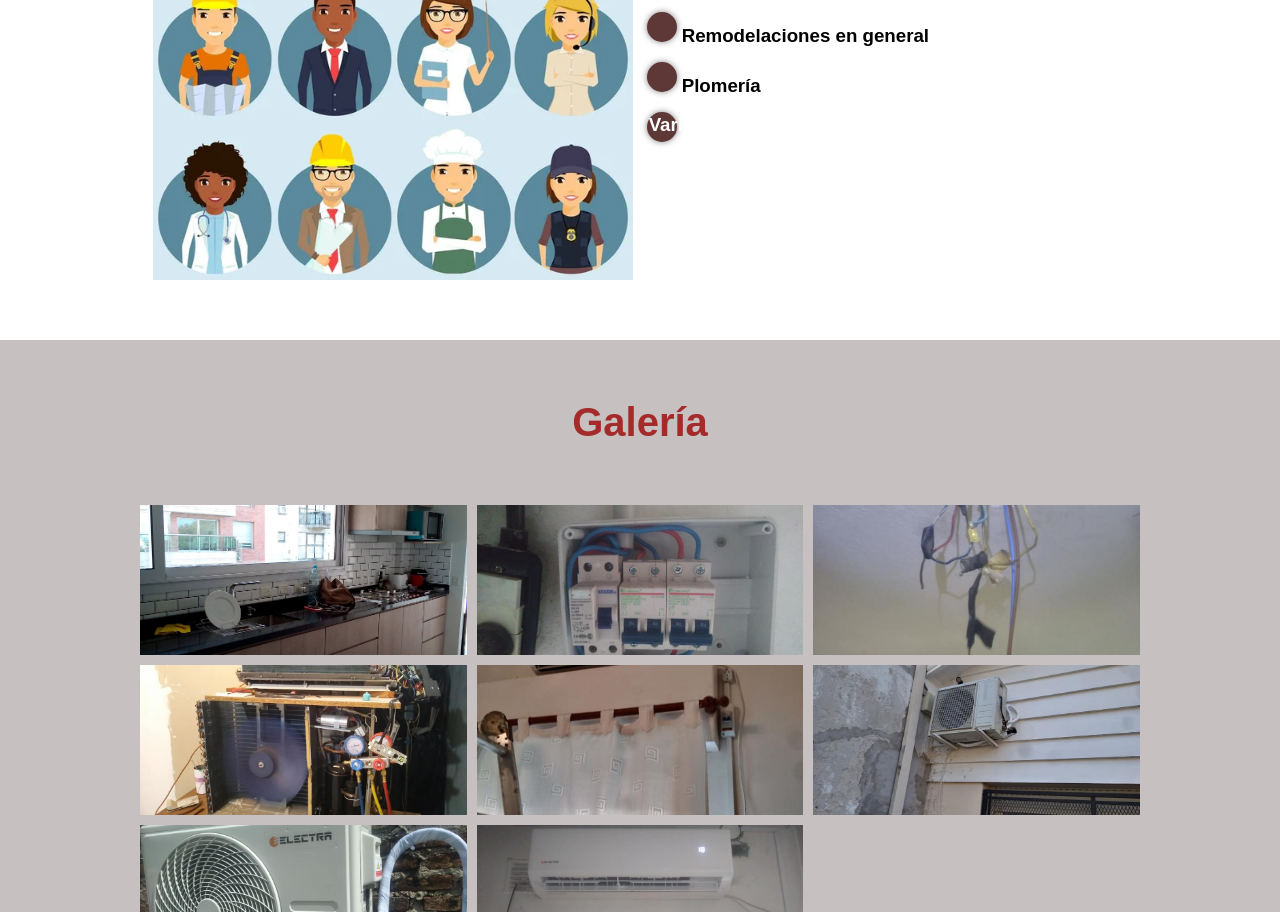
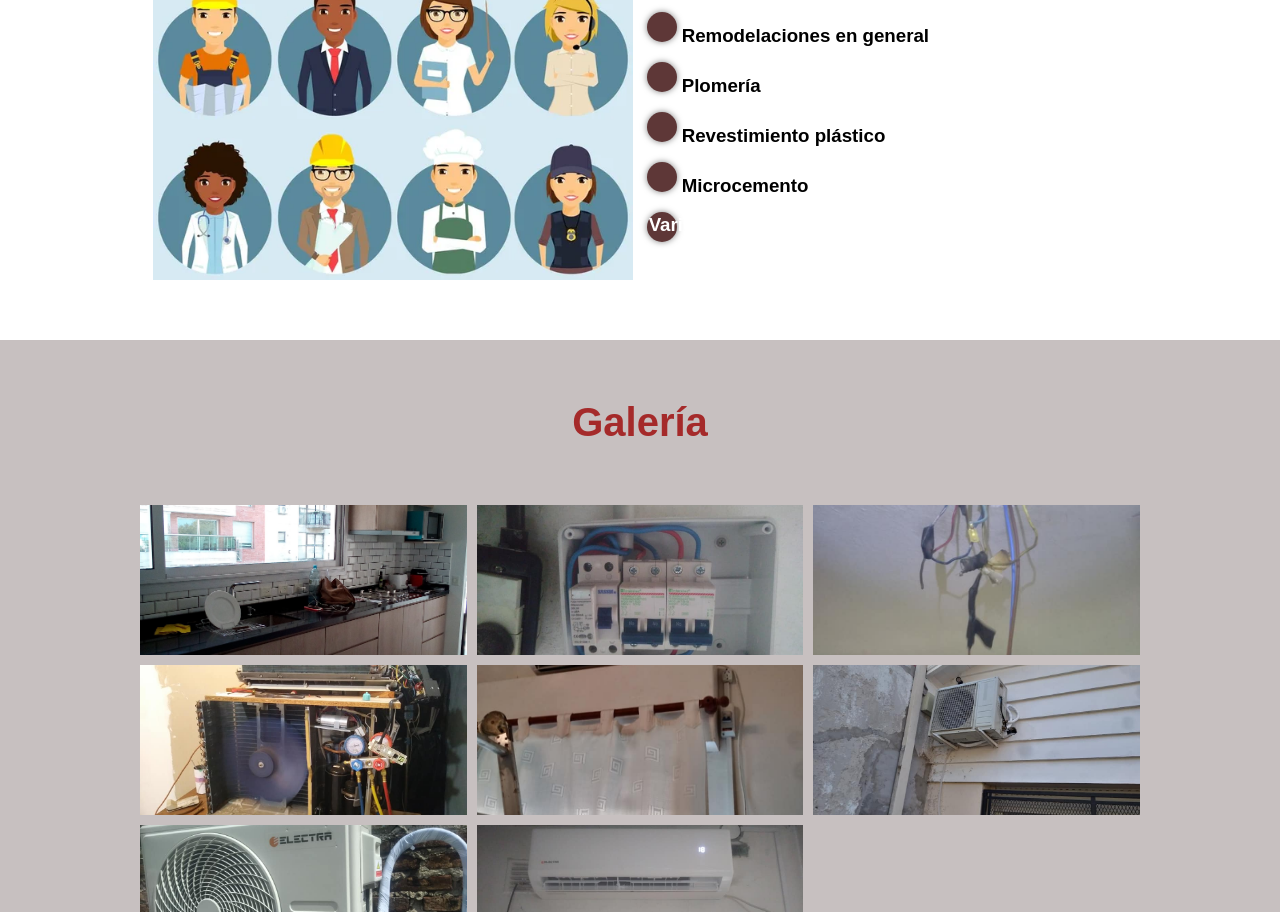
Before and after one commit to elvischoez/Proyecto, a plain HTML site: page index.html in a window 1280 px wide. Shown: the part 975-1887 px from the top of the page. Drawn offline with Linux system fonts and the light colour scheme.

Commit message:
agregue otros servicios

```diff
--- a/index.html
+++ b/index.html
@@ -39,6 +39,8 @@
                     <h3><span></span>Amoblamientos en carpintería</h3>
                     <h3><span></span>Remodelaciones en general</h3>
                     <h3><span></span>Plomería</h3>
+                    <h3><span></span>Revestimiento plástico</h3>
+                    <h3><span></span>Microcemento</h3>
                     <h3><span>Varios</span></h3>
                 </div>
             </div>
```
